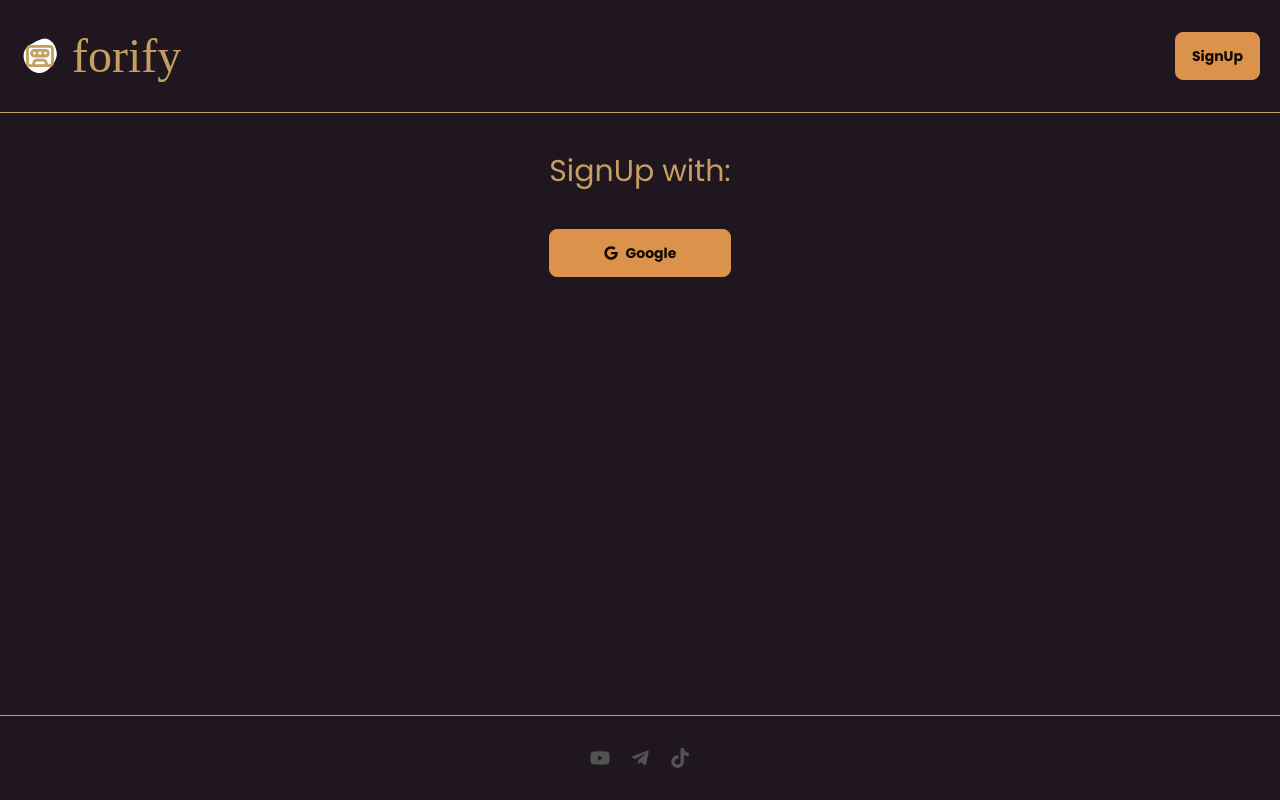
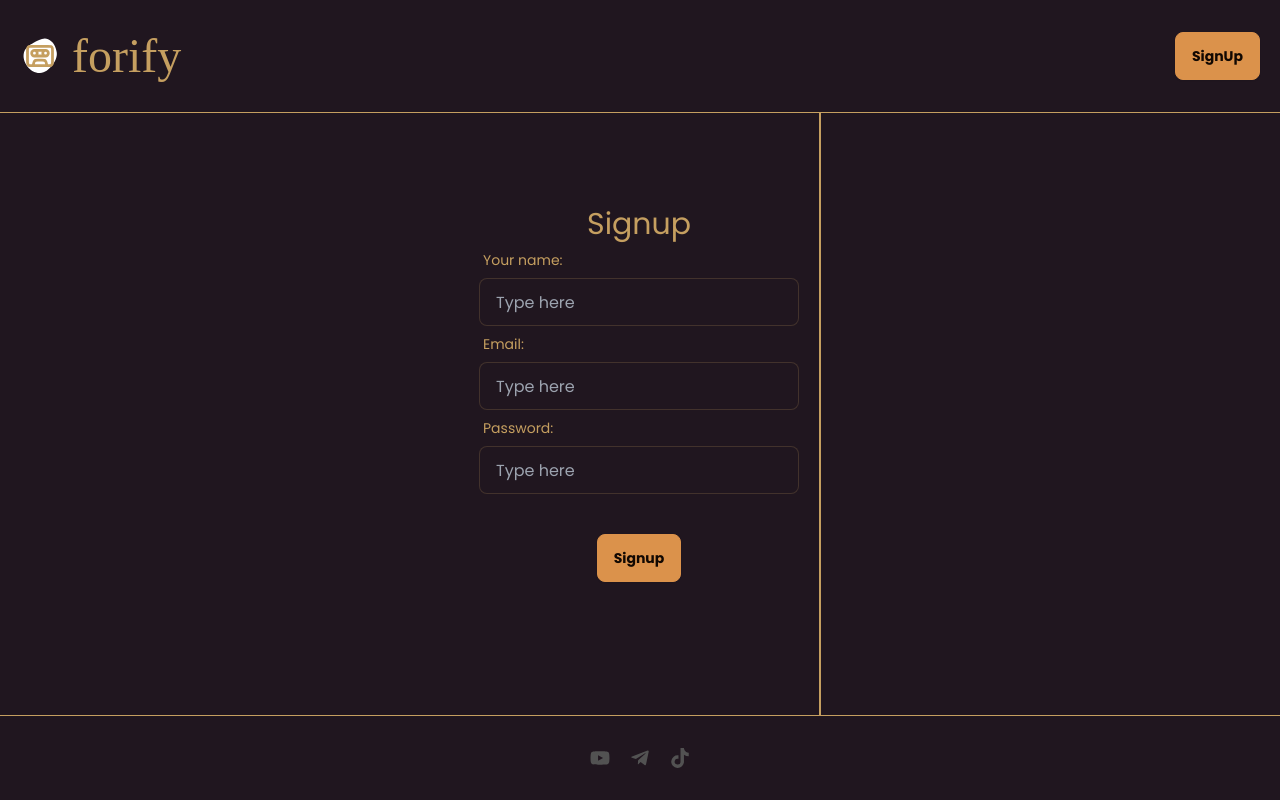
Before and after one commit to islomjonumarjonov/forify, a React (Vite) app: page /signUp in a window 1280 px wide. Built offline with nearby package versions, Linux system fonts and the light colour scheme; no server answers; a web font is replaced by a local one.

Commit message:
signup sfafsf

```diff
--- a/src/pages/SignUp.jsx
+++ b/src/pages/SignUp.jsx
@@ -31,7 +31,7 @@ function Signup() {
   };
   return (
     <div className="flex h-full cite-container justify-center">
-      {/* <form
+      <form
         onSubmit={handleSubmit}
         className="border-r-2 px-5 w-fullmax-w-xl py-10 flex flex-col justify-center items-center"
       >
@@ -76,9 +76,9 @@ function Signup() {
           />
         </div>
         <button className="btn btn-primary my-10">Signup</button>
-        {/* google
-      </form> */}
-      <div className="px-5 py-10 flex flex-col gap-10">
+      </form>
+      {/* google
+      {/* <div className="px-5 py-10 flex flex-col gap-10">
         <h2 className="text-3xl">SignUp with:</h2>
         <Link className="btn btn-primary" onClick={handleClick}>
           <span>
@@ -86,7 +86,7 @@ function Signup() {
           </span>
           Google
         </Link>
-      </div>
+      </div> */}
     </div>
   );
 }
```
